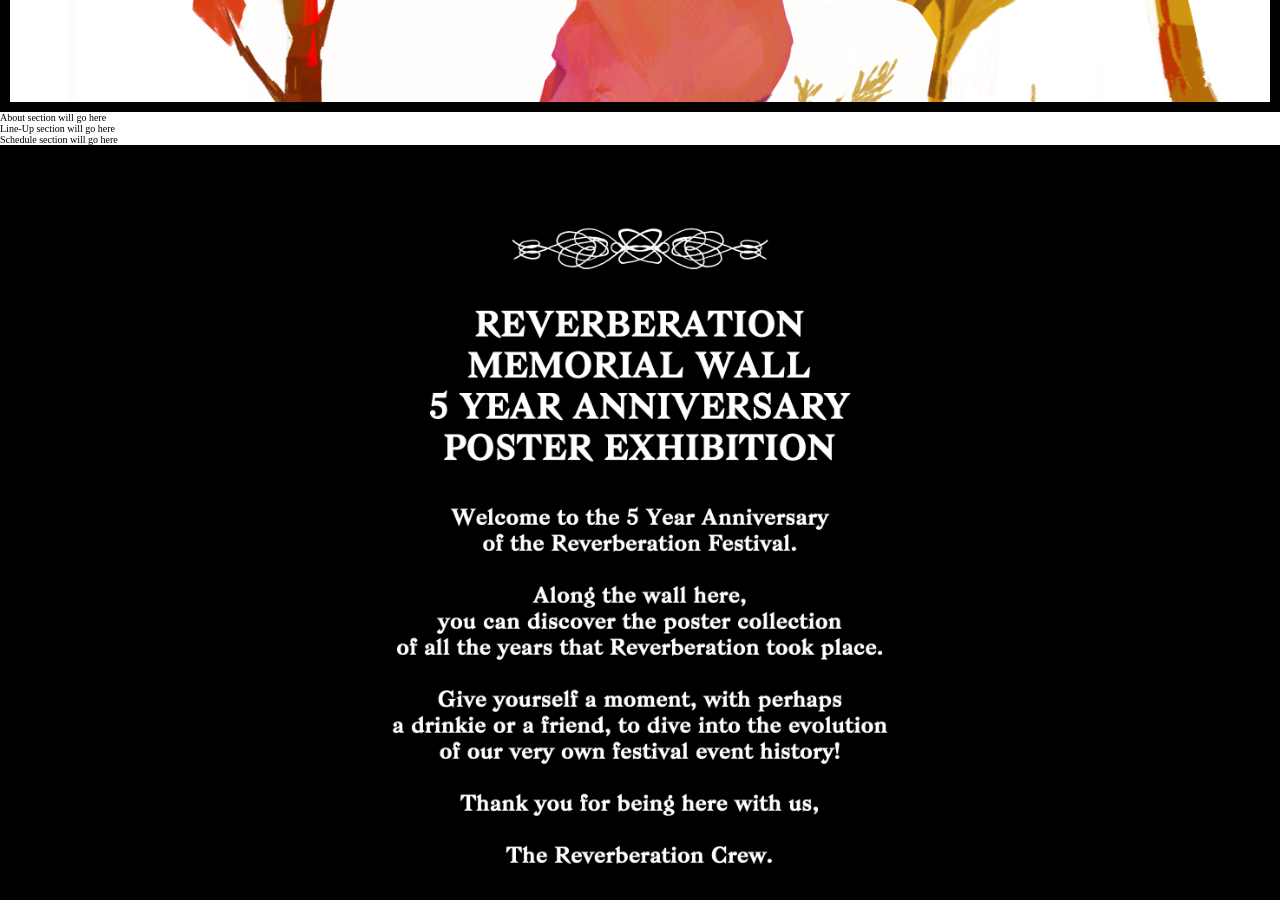
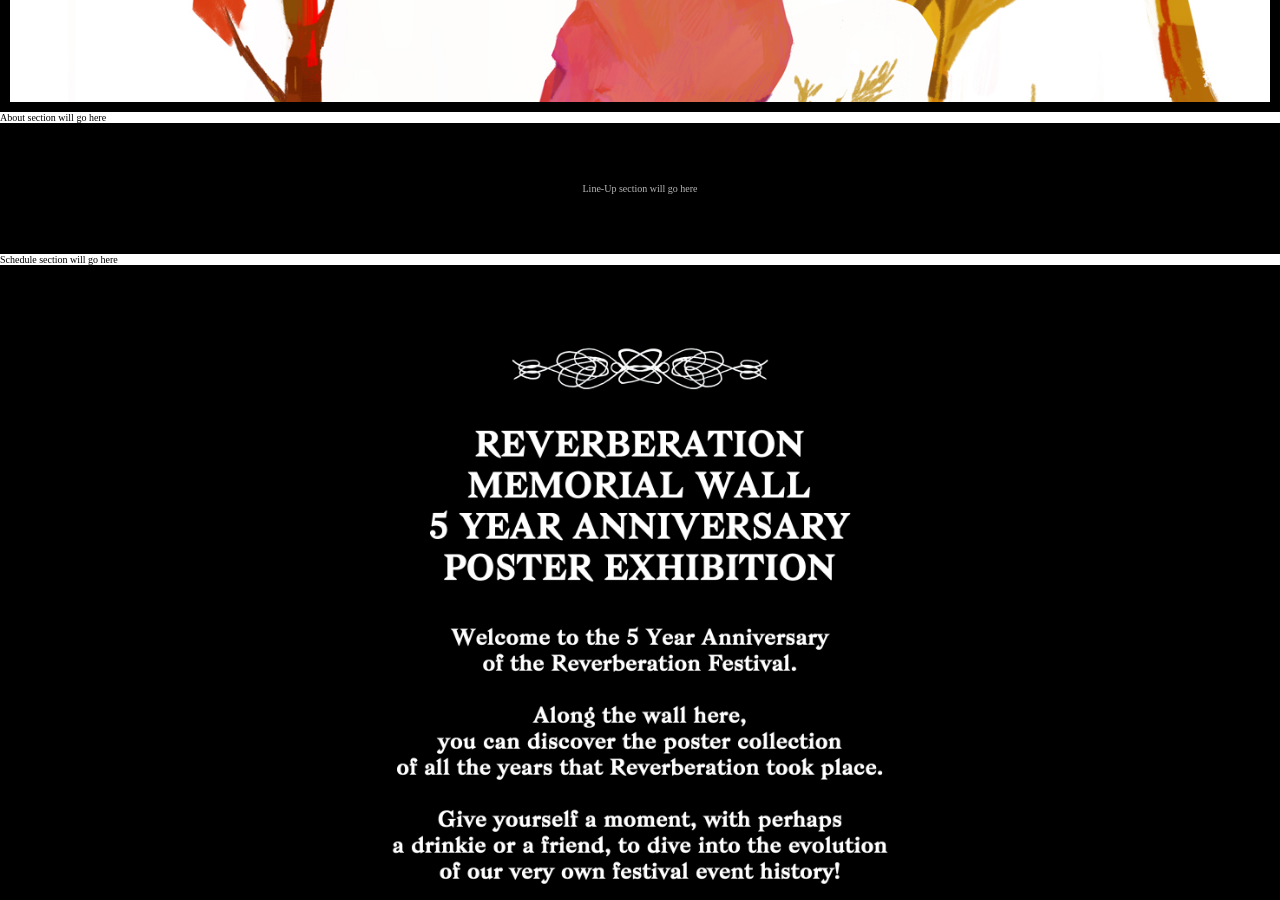
Before and after one commit to ediheid/reverberation-frontend, a React (Create React App) app: page / in a window 1280 px wide. Shown: the part 880-1780 px from the top of the page. Built offline with nearby package versions, Linux system fonts and the light colour scheme.

Commit message:
setup basic layout for section

```diff
--- a/src/Views-Sections/Home/Line-Up/LineUp.js
+++ b/src/Views-Sections/Home/Line-Up/LineUp.js
@@ -1,7 +1,13 @@
 import React from "react";
 
+import styles from "../Line-Up/line-up.module.scss";
+
 const LineUp = () => {
-  return <div>Line-Up section will go here</div>;
+  return (
+    <div className={styles["line-up-container"]}>
+      Line-Up section will go here
+    </div>
+  );
 };
 
 export default LineUp;
--- /dev/null
+++ b/src/Views-Sections/Home/Line-Up/line-up.module.scss
@@ -0,0 +1,18 @@
+@import "../../../Styling/variables.module";
+@import "../../../Styling/mixins.module";
+@import "../../../Styling/reset.module";
+
+.line-up-container {
+  width: 100vw;
+  height: auto;
+
+  display: flex;
+  flex-direction: column;
+  align-items: center;
+
+  background-color: $black;
+
+  padding: 6rem 0 6rem 0;
+
+  color: $mid-grey;
+}
```
